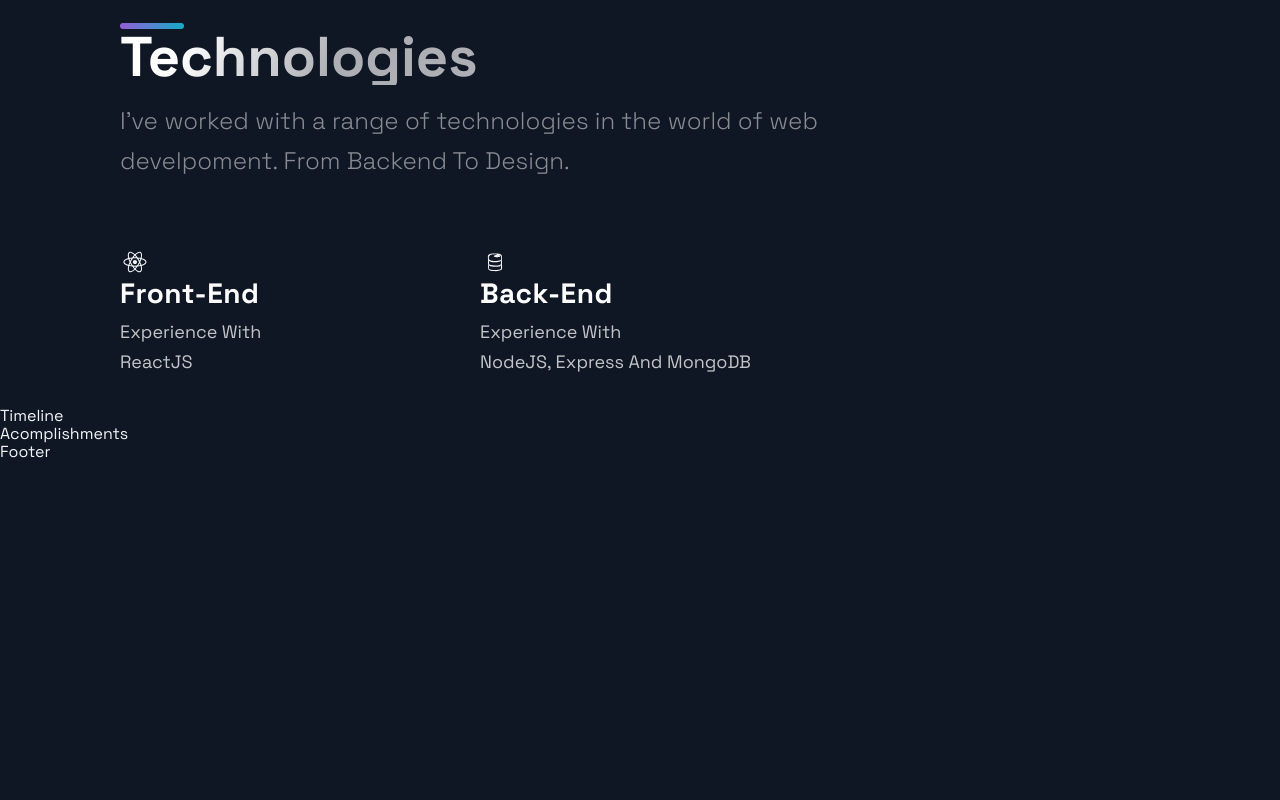
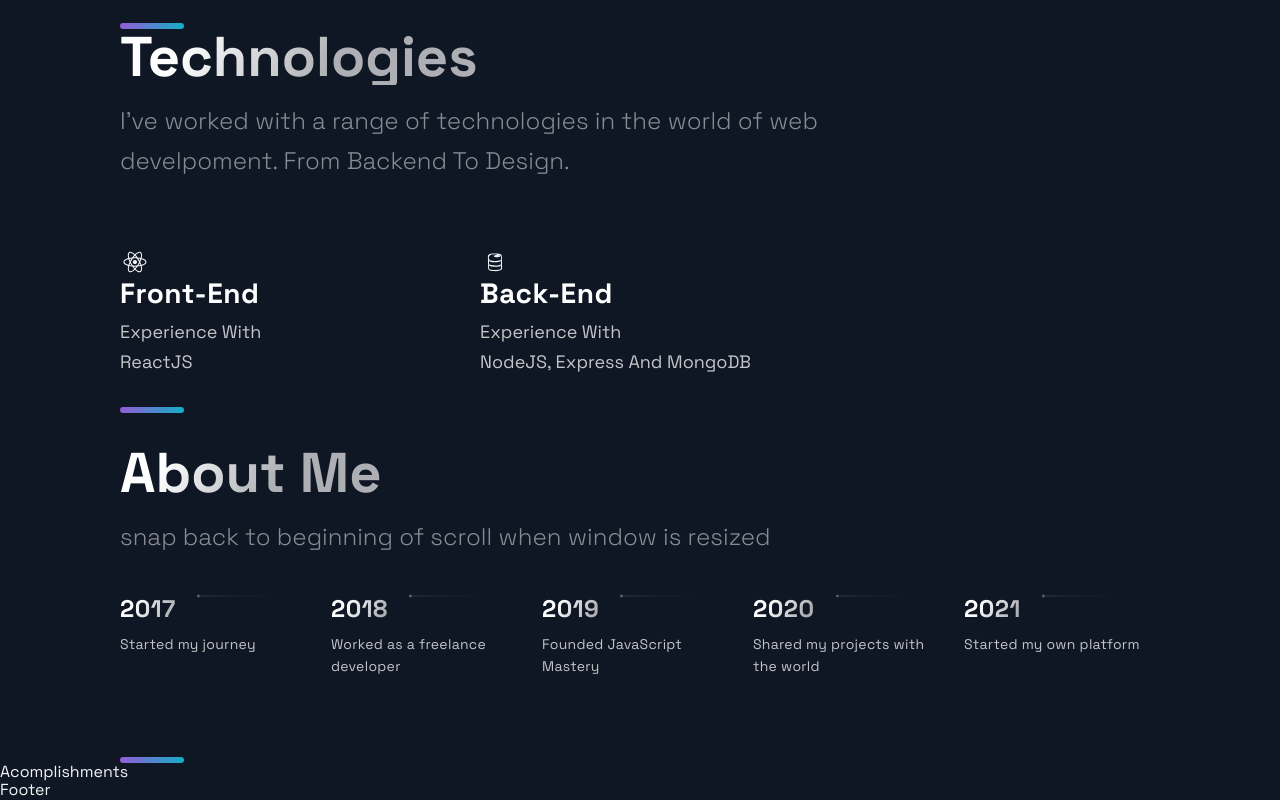
Before and after one commit to mostafakamal22/nextjs-portfolio, a Next.js app: page / in a window 1280 px wide. Shown: the part 2202-3002 px from the top of the page. Before the commit the page ends 2664 px from the top, so only its background shows below. Built offline with nearby package versions, Linux system fonts and the light colour scheme.

Commit message:
finish timeline section intial setup

```diff
--- a/src/components/Technologies/Technologies.js
+++ b/src/components/Technologies/Technologies.js
@@ -1,5 +1,5 @@
 import React from "react";
-import { DiFirebase, DiReact, DiZend } from "react-icons/di";
+import { DiFirebase, DiReact } from "react-icons/di";
 import {
   Section,
   SectionDivider,
@@ -46,6 +46,7 @@ const Technologies = () => (
         </ListContainer>
       </ListItem>
     </List>
+    <SectionDivider />
   </Section>
 );
 
--- a/src/components/TimeLine/TimeLine.js
+++ b/src/components/TimeLine/TimeLine.js
@@ -1,51 +1,143 @@
-import React, { useState, useRef, useEffect } from 'react';
+import React, { useState, useRef, useEffect } from "react";
 
-import { CarouselButton, CarouselButtonDot, CarouselButtons, CarouselContainer, CarouselItem, CarouselItemImg, CarouselItemText, CarouselItemTitle, CarouselMobileScrollNode } from './TimeLineStyles';
-import { Section, SectionDivider, SectionText, SectionTitle } from '../../styles/GlobalComponents';
-import { TimeLineData } from '../../constants/constants';
+import {
+  CarouselButton,
+  CarouselButtonDot,
+  CarouselButtons,
+  CarouselContainer,
+  CarouselItem,
+  CarouselItemImg,
+  CarouselItemText,
+  CarouselItemTitle,
+  CarouselMobileScrollNode,
+} from "./TimeLineStyles";
+import {
+  Section,
+  SectionDivider,
+  SectionText,
+  SectionTitle,
+} from "../../styles/GlobalComponents";
+import { TimeLineData } from "../../constants/constants";
 
 const TOTAL_CAROUSEL_COUNT = TimeLineData.length;
 
 const Timeline = () => {
-  // const [activeItem, setActiveItem] = useState(0);
-  // const carouselRef = useRef();
+  const [activeItem, setActiveItem] = useState(0);
+  const carouselRef = useRef();
 
-  // const scroll = (node, left) => {
-  //   return node.scrollTo({ left, behavior: 'smooth' });
-  // }
+  const scroll = (node, left) => {
+    return node.scrollTo({ left, behavior: "smooth" });
+  };
 
-  // const handleClick = (e, i) => {
-  //   e.preventDefault();
+  const handleClick = (e, i) => {
+    e.preventDefault();
 
-  //   if (carouselRef.current) {
-  //     const scrollLeft = Math.floor(carouselRef.current.scrollWidth * 0.7 * (i / TimeLineData.length));
+    if (carouselRef.current) {
+      const scrollLeft = Math.floor(
+        carouselRef.current.scrollWidth * 0.7 * (i / TimeLineData.length)
+      );
 
-  //     scroll(carouselRef.current, scrollLeft);
-  //   }
-  // }
+      scroll(carouselRef.current, scrollLeft);
+    }
+  };
 
-  // const handleScroll = () => {
-  //   if (carouselRef.current) {
-  //     const index = Math.round((carouselRef.current.scrollLeft / (carouselRef.current.scrollWidth * 0.7)) * TimeLineData.length);
+  const handleScroll = () => {
+    if (carouselRef.current) {
+      const index = Math.round(
+        (carouselRef.current.scrollLeft /
+          (carouselRef.current.scrollWidth * 0.7)) *
+          TimeLineData.length
+      );
 
-  //     setActiveItem(index);
-  //   }
-  // }
+      setActiveItem(index);
+    }
+  };
 
-  // // snap back to beginning of scroll when window is resized
-  // // avoids a bug where content is covered up if coming from smaller screen
-  // useEffect(() => {
-  //   const handleResize = () => {
-  //     scroll(carouselRef.current, 0);
-  //   }
+  // snap back to beginning of scroll when window is resized
+  // avoids a bug where content is covered up if coming from smaller screen
+  useEffect(() => {
+    const handleResize = () => {
+      scroll(carouselRef.current, 0);
+    };
 
-  //   window.addEventListener('resize', handleResize);
-  // }, []);
+    window.addEventListener("resize", handleResize);
+  }, []);
 
   return (
-    <div>
-      Timeline
-    </div>
+    <Section id="about">
+      <SectionTitle>About Me</SectionTitle>
+      <SectionText>
+        snap back to beginning of scroll when window is resized
+      </SectionText>
+
+      <CarouselContainer ref={carouselRef} onScroll={handleScroll}>
+        <>
+          {TimeLineData.map((item, index) => (
+            <CarouselMobileScrollNode
+              key={index}
+              final={index === TOTAL_CAROUSEL_COUNT - 1}
+            >
+              <CarouselItem
+                index={index}
+                id={`carousel__item-${index}`}
+                active={activeItem}
+                onClick={(e) => handleClick(e, index)}
+              >
+                <CarouselItemTitle>
+                  {item.year}
+                  <CarouselItemImg
+                    width="208"
+                    height="6"
+                    viewBox="0 0 208 6"
+                    fill="none"
+                    xmlns="http://www.w3.org/2000/svg"
+                  >
+                    <path
+                      fillRule="evenodd"
+                      clipRule="evenodd"
+                      d="M2.5 5.5C3.88071 5.5 5 4.38071 5 3V3.5L208 3.50002V2.50002L5 2.5V3C5 1.61929 3.88071 0.5 2.5 0.5C1.11929 0.5 0 1.61929 0 3C0 4.38071 1.11929 5.5 2.5 5.5Z"
+                      fill="url(#paint0_linear)"
+                      fillOpacity="0.33"
+                    />
+                    <defs>
+                      <linearGradient
+                        id="paint0_linear"
+                        x1="-4.30412e-10"
+                        y1="0.5"
+                        x2="208"
+                        y2="0.500295"
+                        gradientUnits="userSpaceOnUse"
+                      >
+                        <stop stopColor="white" />
+                        <stop
+                          offset="0.79478"
+                          stopColor="white"
+                          stopOpacity="0"
+                        />
+                      </linearGradient>
+                    </defs>
+                  </CarouselItemImg>
+                </CarouselItemTitle>
+                <CarouselItemText>{item.text}</CarouselItemText>
+              </CarouselItem>
+            </CarouselMobileScrollNode>
+          ))}
+        </>
+      </CarouselContainer>
+      <CarouselButtons>
+        {TimeLineData.map((item, index) => (
+          <CarouselButton
+            key={index}
+            index={index}
+            active={activeItem}
+            onClick={(e) => handleClick(e, index)}
+          >
+            <CarouselButtonDot active={activeItem} />
+          </CarouselButton>
+        ))}
+      </CarouselButtons>
+      <SectionDivider />
+    </Section>
   );
 };
 
```
